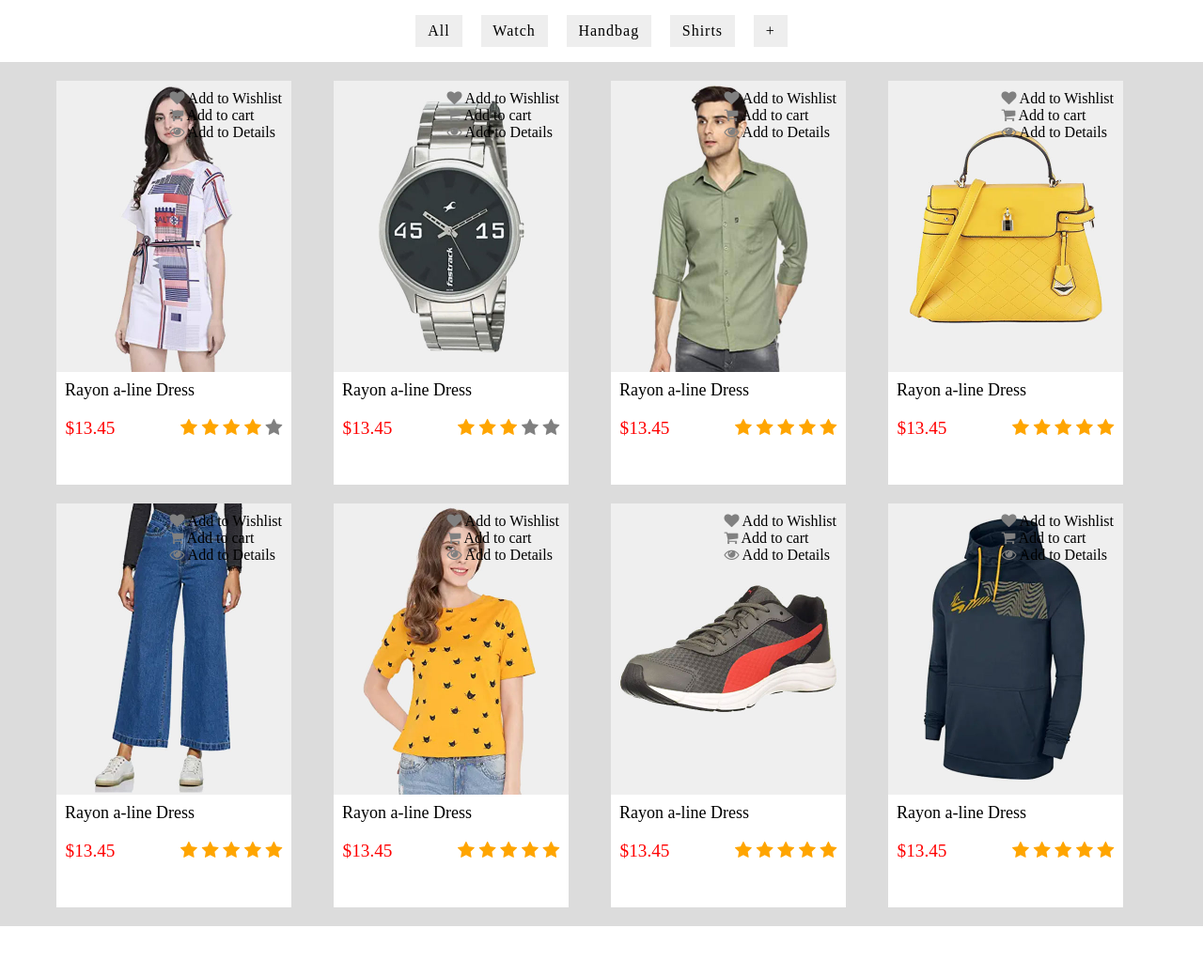
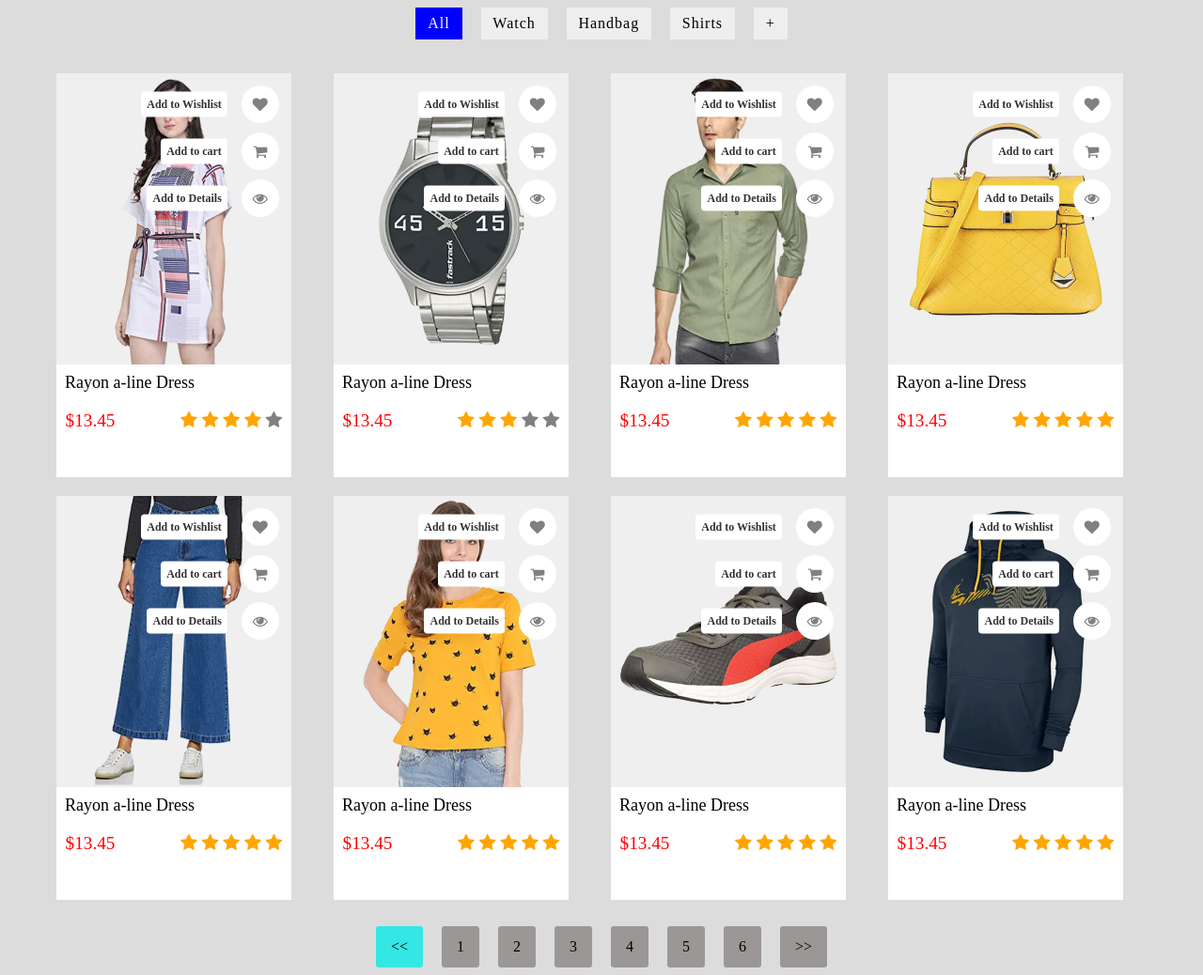
Before and after one commit to mistake2000-Git/ExercisePracticeWep, a plain HTML site: page index.html in a window 1280 px wide. Shown: the whole page at 94% size. Before the commit the page ends 986 px from the top, so only its background shows below. Drawn offline with Linux system fonts and the light colour scheme.

Commit message:
create function js for filter element

```diff
--- a/css/style.css
+++ b/css/style.css
@@ -1,44 +1,51 @@
-*{
+* {
   box-sizing: border-box;
   margin: 0;
   padding: 0;
 }
-.fa{
-    color:grey
+.fa {
+  color: grey;
 }
-.checked{
-    color:orange;
+.checked {
+  color: orange;
 }
 
-li{
-    list-style-type:none;
-    display:list-item;
+li {
+  list-style-type: none;
+  display: list-item;
 }
-div{
+div {
   display: block;
 }
-#btnContainer{
-    margin: 0.5em;
+#btnContainer {
+  margin: 0 0.5em 0.5em 0.5em;
   display: flex;
   justify-content: center;
   align-items: center;
 }
-#btnContainer li{
-    background-color: #eee;
+#btnContainer li {
+  background: #eee;
   display: inline-block;
   padding: 0.5em 0.8em;
   margin: 0.5em;
   letter-spacing: 1px;
+  cursor: pointer;
+}
+#btnContainer li.active,
+#btnContainer li:hover {
+  background: blue;
+  color: white;
 }
 
-.container{
+.container {
   background-color: #dcdcdc;
   display: flex;
   justify-content: center;
   align-content: center;
+  min-height: 100vh;
 }
 
-.list{
+.list {
   display: grid;
   position: relative;
   width: 1200px;
@@ -46,52 +53,103 @@ div{
   grid-gap: 20px;
   padding: 20px;
 }
-.list .filterDiv{
+.list .filterDiv {
   max-width: 250px;
   height: 430px;
   width: 100%;
   background: #fff;
 }
-.list .filterDiv .imgBox{
+.list .filterDiv .imgBox {
   position: relative;
   width: 100%;
   height: 310px;
   overflow: hidden;
 }
 
-.list .filterDiv .imgBox img{
+.list .filterDiv .box .imgBox img {
   position: absolute;
   top: 0;
   left: 0;
   width: 100%;
   height: 100%;
   object-fit: cover;
+  cursor: pointer;
+}
+.list .filterDiv .box .imgBox img:hover {
+  transform-origin: center;
   transition: 0.5s ease-in-out;
-
-}
-.imgBox:hover{
-    transform-origin: center;
 }
 
-.usrAc{
+.usrAc {
   position: absolute;
   top: 10px;
   right: 10px;
 }
 
-.productName{
+.productName {
   font-size: 18px;
   padding: 0.5em;
   font-weight: 400;
 }
-.price_rating{
+.price_rating {
   color: red;
   display: flex;
-    font-size:larger;
+  font-size: larger;
   justify-content: space-between;
   padding: 0.5em;
 }
 
-.usrAc li{
+.usrAc li {
+  position: relative;
+  width: 40px;
+  height: 40px;
+  background: white;
+  display: flex;
+  justify-content: center;
+  align-items: center;
+  margin: 0.2em;
+  cursor: pointer;
+  border-radius: 50%;
+  margin-bottom: 10px;
+}
+.usrAc span {
+  position: absolute;
+  right: 50px;
+  top: 50%;
+  transform: translateY(-50%) translateX(-5px);
+  white-space: nowrap;
+  padding: 0.5em 0.5em;
+  background: #fff;
+  color: #333;
+  font-weight: 600;
+  font-size: 12px;
+  border-radius: 4px;
+  pointer-events: none;
+  opacity: 1;
+  transition: 0.5s r;
+}
 
+.page {
+  background: #dcdcdc;
 }
+.listPageNum {
+  text-align: center;
+
+  background: #dcdcdc;
+}
+.listPageNum li {
+  text-align: center;
+  display: inline-block;
+  font-size: 16px;
+  padding: 0.8em 1em 0.8em 1em;
+  background: rgb(155, 151, 151);
+  border-radius: 0.2em;
+  margin: 0.5em;
+}
+section {
+  background: #dcdcdc;
+}
+
+.listPageNum li.active {
+  background: #34e7e4;
+}
--- a/index.html
+++ b/index.html
@@ -9,18 +9,19 @@
     <title>E-Commerce Product Cards</title>
 </head>
 <body>
+    <section>
         <div id="btnContainer">
             <ul>
-        <li class="btn active" onclick="filterSelection('all')"> All</li>
-        <li class="btn" onclick="filterSelection('cars')"> Watch</li>
-        <li class="btn" onclick="filterSelection('animals')"> Handbag</li>
-        <li class="btn" onclick="filterSelection('fruits')"> Shirts</li>
-        <li class="btn" onclick="filterSelection('colors')" d > +</li>
+             <li class="btn active" data-filter="all" >All</li>
+             <li class="btn" data-filter="watch" > Watch</li>
+             <li class="btn" data-filter="handbag"> Handbag</li>
+             <li class="btn" data-filter="shirts"> Shirts</li>
+             <li class="btn" data-filter="+"> +</li>
             </ul>
         </div>
         <div class="container">
          <div class="list">
-        <div class="filterDiv +">
+             <div class="filterDiv" data-item="+">
                  <div class="box">
                      <div class="imgBox">
                          <img src="/image/Rayon_Dress.jpg" alt="">
@@ -57,7 +58,7 @@
                  </div>
              </div>
 
-        <div class="filterDiv watch">
+             <div class="filterDiv" data-item="watch">
                  <div class="box">
                      <div class="imgBox">
                          <img src="/image/Black_watch.jpg" alt="">
@@ -94,7 +95,7 @@
                  </div>
              </div>
 
-        <div class="filterDiv shirts">
+             <div class="filterDiv" data-item="shirts">
                  <div class="box">
                      <div class="imgBox">
                          <img src="/image/Men_Shirt.jpg" alt="">
@@ -131,14 +132,15 @@
                  </div>
              </div>
 
-        <div class="filterDiv handbag">
+             <div class="filterDiv" data-item="handbag">
                  <div class="box">
                      <div class="imgBox">
                          <img src="/image/Men_handbag.jpg" alt="">
                          <ul class="usrAc">
                              <li>
                                  <i class="fa fa-heart"></i>
-                            <span>Add to Wishlist</span>
+                                 <span>
+                                     Add to Wishlist</span>
                              </li>
                              <li>
                                  <i class="fa fa-shopping-cart"></i>
@@ -168,7 +170,7 @@
                  </div>
              </div>
 
-        <div class="filterDiv +">
+             <div class="filterDiv" data-item="+">
                  <div class="box">
                      <div class="imgBox">
                          <img src="/image/Women_jean.jpg" alt="">
@@ -205,7 +207,7 @@
                  </div>
              </div>
 
-        <div class="filterDiv +">
+             <div class="filterDiv" data-item="+">
                  <div class="box">
                      <div class="imgBox">
                          <img src="/image/Round_next_printed_top.jpg" alt="">
@@ -242,7 +244,7 @@
                  </div>
              </div>
 
-        <div class="filterDiv +">
+             <div class="filterDiv" data-item="+">
                  <div class="box">
                      <div class="imgBox">
                          <img src="/image/Men_running_shoe.jpg" alt="">
@@ -279,7 +281,7 @@
                  </div>
              </div>
 
-        <div class="filterDiv +">
+             <div class="filterDiv" data-item="+">
                  <div class="box">
                      <div class="imgBox">
                          <img src="/image/men_sweter.jpg" alt="">
@@ -317,7 +319,57 @@
              </div>
             </div>
          </div>
+         <div class="page">
+             <ul class="listPageNum">
+                 <li class="pageNum active"><<</li>
+                 <li class="pageNum">1</li>
+                 <li class="pageNum">2</li>
+                 <li class="pageNum">3</li>
+                 <li class="pageNum">4</li>
+                 <li class="pageNum">5</li>
+                 <li class="pageNum">6</li>
+                 <li class="pageNum">>></li>
+             </ul>
+         </div>
+    </section>
 
+    <script>
+        const filter_button=document.querySelectorAll('#btnContainer .btn');
+        const filterDiv=document.querySelectorAll(".filterDiv");
+        const filterpage=document.querySelectorAll(".pageNum");
+
+        Array.from(filter_button).forEach(function(element){
+            element.addEventListener('click',function(event){
+               for(let i=0;i<filter_button.length;i++)
+               {
+                   filter_button[i].classList.remove('active');
+               }
+               this.classList.add('active')
+
+                let name_filter =element.dataset.filter;
+                Array.from(filterDiv).forEach(function(product) {
+                if(product.dataset.item === name_filter || name_filter==="all")
+                {
+                      product.style.display='grid';
+                }
+                else{
+                    product.style.display='none';
+                }
+            });
+            })
+        })
+        Array.from(filterpage).forEach(function(element){
+            element.addEventListener('click',function(event)
+            {
+                for(let i=0;i<filterpage.length;i++)
+                {
+                    filterpage[i].classList.remove('active');
+                }
+                this.classList.add('active');
+            })
+
+        })
+    </script>
 
 
 </body>
```
Lines whose indentation alone changed are shown as unchanged.
